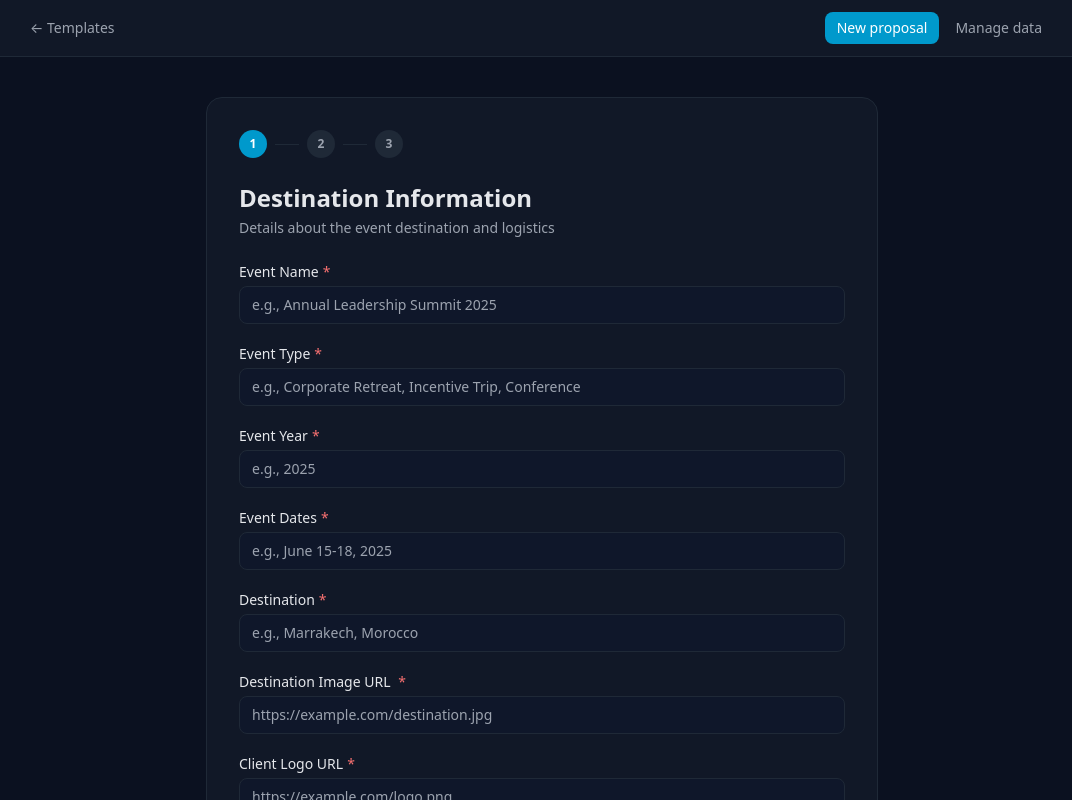
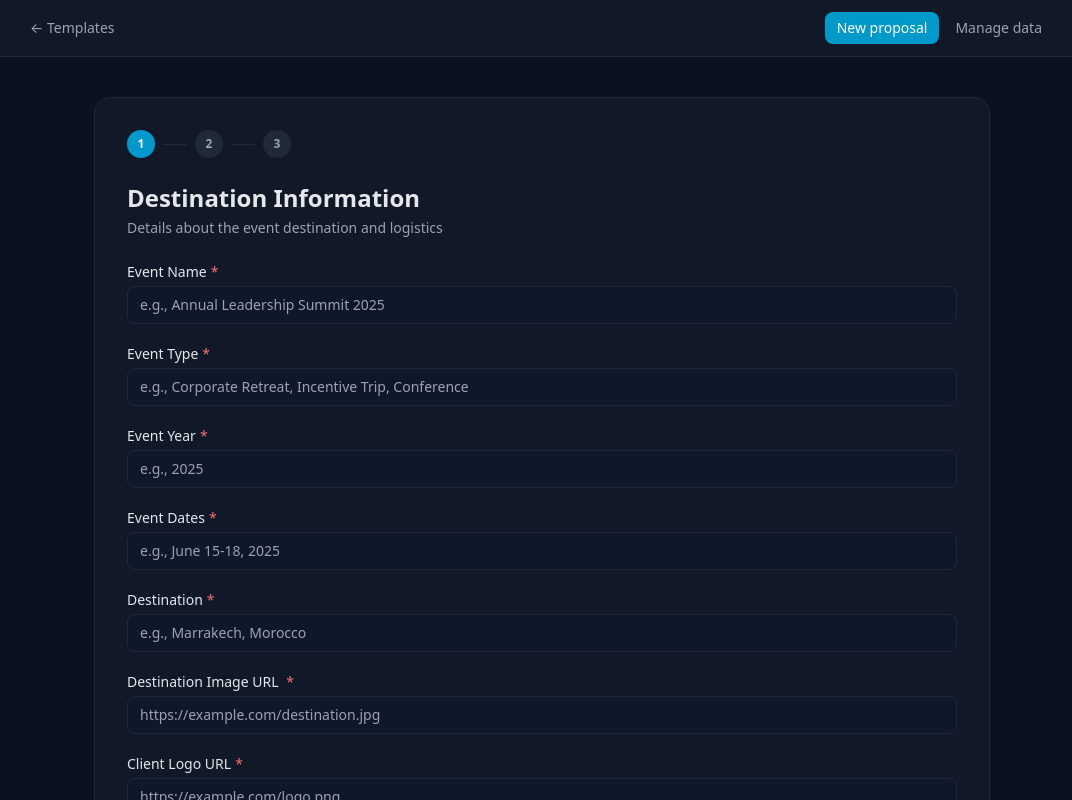
Before and after one commit to ali-r2005/ProposalOS, a Next.js app: page /templates/tendencia-event-proposal/new in a window 1280 px wide. Shown: the top 800 px of the page, without its empty margins (98-1170 px from the left). Built offline with nearby package versions, Linux system fonts and the light colour scheme.

Commit message:
increase the width of the content

```diff
--- a/app/page.tsx
+++ b/app/page.tsx
@@ -2,7 +2,7 @@ import TemplateSelector from "@/components/TemplateSelector";
 
 export default function HomePage() {
   return (
-    <main className="mx-auto max-w-3xl px-6 py-16">
+    <main className="mx-auto max-w-7xl px-6 py-16">
       <header className="mb-10">
         <h1 className="text-4xl font-bold tracking-tight">ProposalOS</h1>
         <p className="mt-3 text-[var(--app-muted)]">
--- a/app/templates/[id]/layout.tsx
+++ b/app/templates/[id]/layout.tsx
@@ -11,7 +11,7 @@ export default async function TemplateLayout({
   return (
     <div className="min-h-screen">
       <TemplateNav templateId={id} />
-      <main className="mx-auto max-w-5xl px-6 py-10">{children}</main>
+      <main className="mx-auto max-w-7xl px-6 py-10">{children}</main>
     </div>
   );
 }
--- a/app/templates/[id]/new/page.tsx
+++ b/app/templates/[id]/new/page.tsx
@@ -7,7 +7,7 @@ export default async function NewProposalPage({
 }) {
   const { id } = await params;
   return (
-    <div className="mx-auto max-w-2xl rounded-2xl border border-[var(--app-border)] bg-[var(--app-panel)] p-8">
+    <div className="mx-auto max-w-4xl rounded-2xl border border-[var(--app-border)] bg-[var(--app-panel)] p-8">
       <ProposalForm templateId={id} />
     </div>
   );
```
